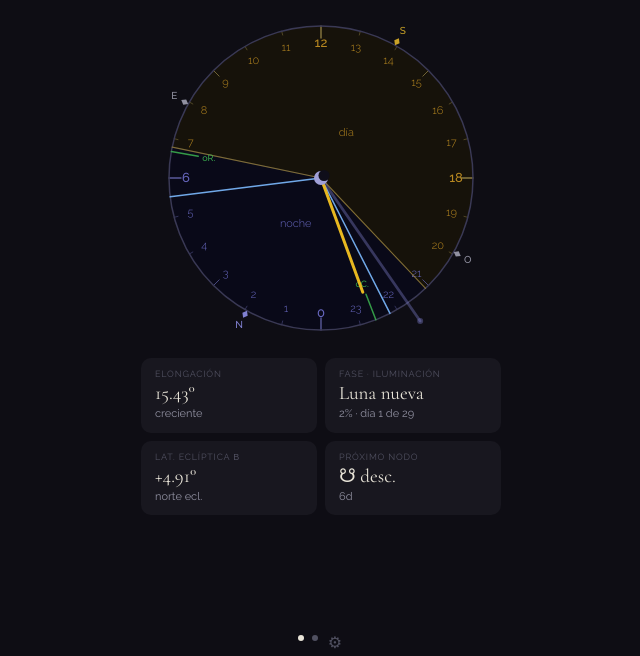
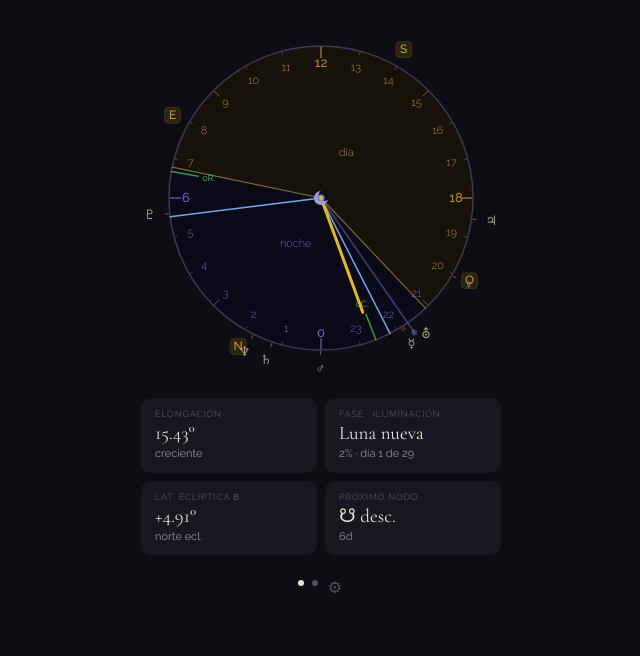
Before and after one commit to JavierNodoSedna/Polos-v1.1, a plain HTML site: page index.html in a window 1280 px wide. Shown: the part 205-861 px from the top of the page, without its empty margins (319-959 px from the left). After the commit the page ends 807 px from the top, so only its background shows below. Drawn offline with nearby package versions, Linux system fonts and the light colour scheme.

Commit message:
Add files via upload

```diff
--- a/index.html
+++ b/index.html
@@ -223,7 +223,7 @@ canvas{display:block}
     <div class="hora-central" id="lun-hora">—</div>
     <div class="pills-row" id="lun-pr3"></div>
   </div>
-  <canvas id="lun-cv" width="340" height="340"></canvas>
+  <canvas id="lun-cv" width="380" height="380"></canvas>
   <div class="grid">
     <div class="card">
       <div class="card-lbl">Elongación</div>
@@ -299,16 +299,12 @@ canvas{display:block}
       <span class="adj-lbl">Bloquear portrait</span>
       <button class="adj-toggle-btn" id="adj-portrait-btn">—</button>
     </div>
-    <div class="adj-row">
-      <span class="adj-lbl">Brújula (Lumina)</span>
-      <button class="adj-toggle-btn" id="adj-compass-btn">Desactivada</button>
-    </div>
   </div>
   <div class="adj-section">
     <div class="adj-title">Acerca de</div>
     <div class="adj-info">
       <div class="adj-info-row"><span class="adj-lbl">App</span><span class="adj-val">Polos</span></div>
-      <div class="adj-info-row"><span class="adj-lbl">Versión</span><span class="adj-val">0.3</span></div>
+      <div class="adj-info-row"><span class="adj-lbl">Versión</span><span class="adj-val">0.2</span></div>
       <div class="adj-info-row"><span class="adj-lbl">Motor</span><span class="adj-val">Jean Meeus, 1998</span></div>
     </div>
   </div>
@@ -359,7 +355,13 @@ canvas{display:block}
       <p>Marcan el azimut geográfico del orto y ocaso lunares. Referencia: N arriba, E a la derecha, S abajo, O a la izquierda — calculados por mediodía solar real.</p></div>
       <div class="sec"><div class="sec-t">Cardinales N · E · S · O</div>
       <p>Calculados a partir del mediodía solar real. En España con horario de verano cae ~14h. Los demás cardinales se derivan cada 6h.</p></div>
-      <div class="sec"><div class="sec-t">Cards</div><ul>
+      <div class="sec"><div class="sec-t">Planetas</div>
+      <p>Los ocho planetas y Plutón aparecen en el borde exterior de la esfera, en su posición horaria local (hora de tránsito). Se muestran con sus símbolos astronómicos clásicos:</p>
+      <p style="letter-spacing:.15em;font-size:15px;line-height:2.2;text-align:center">
+        ☿ Mercurio &nbsp; ♀ Venus &nbsp; ♂ Marte<br>
+        ♃ Júpiter &nbsp; ♄ Saturno<br>
+        ⛢ Urano &nbsp; ♆ Neptuno &nbsp; ♇ Plutón
+      </p></div>
         <li><b>Elongación</b> — ángulo geocéntrico Sol-Luna (coordenadas ecuatoriales).</li>
         <li><b>Fase e iluminación</b> — nombre de la fase y % iluminado.</li>
         <li><b>Latitud eclíptica β</b> — grados sobre (+) o bajo (−) la eclíptica.</li>
@@ -389,7 +391,7 @@ canvas{display:block}
       <p>Desliza izquierda/derecha para cambiar de reloj. También puedes tocar los puntos de abajo.</p></div>
     </div>
     <hr>
-    <p style="font-size:10px;color:var(--fg3);text-align:center">Lumina · Abril 2026</p>
+    <p style="font-size:10px;color:var(--fg3);text-align:center">Polos v0.3 · Mayo 2026</p>
   </div>
 </div>
 
@@ -543,12 +545,56 @@ function horiz(RA,Dec,L,lat){
   return{alt:asinD(sa),az:mod360(atan2D(-cosD(Dec)*sinD(H),cosD(lat)*sinD(Dec)-sinD(lat)*cosD(Dec)*cosD(H)))};
 }
 function moonAltAz(j,lat,lon){const m=moonPos(j),L=lst(j,lon),h=horiz(m.RA,m.Dec,L,lat);return{alt:h.alt+0.567,az:h.az};}
+
+// ══════════════════════════════════════════════════════════
+//  PLANETAS — VSOP87 truncado (Meeus cap. 33)
+// ══════════════════════════════════════════════════════════
+// Devuelve {RA, Dec} geocéntrico (grados) para cada planeta.
+// Precisión ~1° suficiente para representación visual en la esfera.
+// Longitud eclíptica geocéntrica del planeta (0-360°)
+function planetEclLon(J){
+  const T=(J-2451545)/36525;
+  const planets=[
+    {n:'Mercurio',s:'☿',L0:252.2509,r:149472.6746,a:0.38710,e:0.20563,i:7.005,Om:48.331,w:77.456},
+    {n:'Venus',   s:'♀',L0:181.9798,r:58517.8157, a:0.72333,e:0.00677,i:3.395,Om:76.680,w:131.564},
+    {n:'Marte',   s:'♂',L0:355.4330,r:19140.2993, a:1.52366,e:0.09341,i:1.850,Om:49.558,w:336.060},
+    {n:'Júpiter', s:'♃',L0:34.3515, r:3034.9057,  a:5.20260,e:0.04849,i:1.303,Om:100.464,w:14.331},
+    {n:'Saturno', s:'♄',L0:50.0774, r:1222.1138,  a:9.55491,e:0.05551,i:2.489,Om:113.666,w:93.057},
+    {n:'Urano',   s:'⛢',L0:314.0550,r:428.4120,   a:19.2184,e:0.04630,i:0.773,Om:74.006, w:173.005},
+    {n:'Neptuno', s:'♆',L0:304.3487,r:218.4862,   a:30.0700,e:0.00899,i:1.770,Om:131.784,w:48.120},
+    {n:'Plutón',  s:'♇',L0:238.9290,r:145.2078,   a:39.4817,e:0.24882,i:17.14,Om:110.299,w:224.068},
+  ];
+  // Tierra
+  const Le=mod360(100.4664+36000.7698*T),Me=mod360(357.5291+35999.0503*T);
+  const Ce=(1.9146-0.004817*T)*sinD(Me)+0.01998*sinD(2*Me);
+  const lTe=mod360(Le+Ce);
+  const rE=1.000001018*(1-0.01671*0.01671)/(1+0.016711*cosD(Me));
+  const xE=rE*cosD(lTe),yE=rE*sinD(lTe);
+
+  return planets.map(p=>{
+    const Lp=mod360(p.L0+p.r*T);
+    const Mp=mod360(Lp-p.w);
+    const Cp=(2*p.e-p.e*p.e*p.e/4)*sinD(Mp)+(5/4)*p.e*p.e*sinD(2*Mp);
+    const vp=mod360(Mp+Cp*(180/Math.PI));
+    const rp=p.a*(1-p.e*p.e)/(1+p.e*cosD(vp));
+    const uLon=mod360(vp+p.w);
+    // Heliocéntrico eclíptico (plano de la eclíptica, ignorar latitud para longitud)
+    const xh=rp*(cosD(p.Om)*cosD(uLon-p.Om)-sinD(p.Om)*sinD(uLon-p.Om)*cosD(p.i));
+    const yh=rp*(sinD(p.Om)*cosD(uLon-p.Om)+cosD(p.Om)*sinD(uLon-p.Om)*cosD(p.i));
+    // Geocéntrico → longitud eclíptica
+    const xg=xh-xE,yg=yh-yE;
+    const lon=mod360(atan2D(yg,xg));
+    return{n:p.n,s:p.s,lon};
+  });
+}
+
+
 function moonEvts(J0,lat,lon){
-  // Ventana: 48h centradas en J0 (medianoche UTC del día local).
-  // Paso 2 min → 1440 pasos. Bisección 22 iter → precisión <0.1s.
+  // Ventana 48h: desde J0-0.5 (mediodía UTC día anterior) hasta J0+1.5 (mediodía UTC día siguiente)
+  // Paso 2 min → 1440 pasos. Garantiza capturar cualquier orto/ocaso del día local.
   const step=2/1440,nSteps=1440;
-  const jStart=J0-0.5; // 12h antes de medianoche = mediodía UTC del día anterior
-  let pv=null,rises=[],sets=[];
+  const jStart=J0-0.5;
+  let pv=null,ev=[];
   for(let i=0;i<=nSteps;i++){
     const j=jStart+i*step,{alt:ac,az}=moonAltAz(j,lat,lon);
     if(pv!==null){
@@ -556,21 +602,17 @@ function moonEvts(J0,lat,lon){
         let lo=jStart+(i-1)*step,hi=j;
         for(let k=0;k<22;k++){const m=(lo+hi)/2;moonAltAz(m,lat,lon).alt<0?lo=m:hi=m;}
         const jEx=(lo+hi)/2,{az:azEx}=moonAltAz(jEx,lat,lon);
-        rises.push({jd:jEx,az:azEx});
+        ev.push({type:'rise',jd:jEx,az:azEx});
       } else if(pv.a>=0&&ac<0){
         let lo=jStart+(i-1)*step,hi=j;
         for(let k=0;k<22;k++){const m=(lo+hi)/2;moonAltAz(m,lat,lon).alt>=0?lo=m:hi=m;}
         const jEx=(lo+hi)/2,{az:azEx}=moonAltAz(jEx,lat,lon);
-        sets.push({jd:jEx,az:azEx});
+        ev.push({type:'set',jd:jEx,az:azEx});
       }
     }
     pv={a:ac};
   }
-  // Etiquetar con tipo para compatibilidad con el resto del código
-  return [
-    ...rises.map(e=>({...e,type:'rise'})),
-    ...sets.map(e=>({...e,type:'set'}))
-  ];
+  return ev;
 }
 function moonHL(J,lon,RA,mH){const T=(J-2451545)/36525,L=mod360(280.46061837+360.98564736629*(J-2451545)+0.000387933*T*T+lon),H=((L-RA)%360+360)%360;return mH+(H>180?H-360:H)/15;}
 function hAng(h){return -Math.PI/2+((h-12)/24)*2*Math.PI}
@@ -618,8 +660,8 @@ function getC(){
 // ══════════════════════════════════════════════════════════
 function drawLunar(hS,rH,sH,mH,isDia,hMoon,mVis,beta,mRD,mSD){
   const cv=document.getElementById('lun-cv'),ctx=cv.getContext('2d');
-  const cx=170,cy=170,rD=152,rN=135,rL=104,c=getC();
-  ctx.clearRect(0,0,340,340);
+  const cx=190,cy=190,rD=152,rN=135,rL=104,c=getC();
+  ctx.clearRect(0,0,380,380);
   const aR=hAng(rH),aS=hAng(sH);
   ctx.beginPath();ctx.arc(cx,cy,rD,0,2*Math.PI);ctx.fillStyle=c.bg;ctx.fill();
   ctx.beginPath();ctx.moveTo(cx,cy);ctx.arc(cx,cy,rD,aR,aS,false);ctx.closePath();ctx.fillStyle=c.df;ctx.fill();
@@ -632,10 +674,15 @@ function drawLunar(hS,rH,sH,mH,isDia,hMoon,mVis,beta,mRD,mSD){
   ctx.font='300 11px Raleway,sans-serif';
   ctx.fillStyle=c.nD;ctx.fillText('día',cx+rL*0.5*Math.cos(hAng(mH)),cy+rL*0.5*Math.sin(hAng(mH)));
   ctx.fillStyle=c.nN;ctx.fillText('noche',cx+rL*0.5*Math.cos(hAng(mH+12)),cy+rL*0.5*Math.sin(hAng(mH+12)));
-  [{l:'S',h:mH,col:c.cS},{l:'O',h:mH+6,col:c.cEO},{l:'N',h:mH+12,col:c.cN},{l:'E',h:mH-6,col:c.cEO}].forEach(({l,h,col})=>{
-    const an=hAng(h),mx=cx+(rD+4)*Math.cos(an),my=cy+(rD+4)*Math.sin(an);
-    ctx.save();ctx.translate(mx,my);ctx.rotate(an+Math.PI/2);ctx.beginPath();ctx.moveTo(0,-4);ctx.lineTo(3,0);ctx.lineTo(0,4);ctx.lineTo(-3,0);ctx.closePath();ctx.fillStyle=col;ctx.fill();ctx.restore();
-    ctx.font='500 10px Raleway,sans-serif';ctx.textAlign='center';ctx.textBaseline='middle';ctx.fillStyle=col;ctx.fillText(l,cx+(rD+16)*Math.cos(an),cy+(rD+16)*Math.sin(an));
+  const dk=!document.documentElement.classList.contains('light');
+  [{l:'S',h:mH},{l:'O',h:mH+6},{l:'N',h:mH+12},{l:'E',h:mH-6}].forEach(({l,h})=>{
+    const an=hAng(h),mx=cx+(rD+18)*Math.cos(an),my=cy+(rD+18)*Math.sin(an);
+    const bw=16,bh=16,br=4;
+    ctx.beginPath();ctx.roundRect(mx-bw/2,my-bh/2,bw,bh,br);
+    ctx.fillStyle=dk?'rgba(200,160,30,0.15)':'rgba(150,110,10,0.12)';ctx.fill();
+    ctx.strokeStyle=dk?'rgba(200,160,30,0.35)':'rgba(150,110,10,0.30)';ctx.lineWidth=0.5;ctx.stroke();
+    ctx.font='500 12px Raleway,sans-serif';ctx.textAlign='center';ctx.textBaseline='middle';
+    ctx.fillStyle=c.cS;ctx.fillText(l,mx,my);
   });
   // Radios solares (orto/ocaso) — amarillo tenue
   if(rH!==undefined){const a=hAng(rH);ctx.beginPath();ctx.moveTo(cx,cy);ctx.lineTo(cx+rD*Math.cos(a),cy+rD*Math.sin(a));ctx.strokeStyle=c.solRad;ctx.lineWidth=1.2;ctx.lineCap='round';ctx.stroke();}
@@ -656,40 +703,48 @@ function drawLunar(hS,rH,sH,mH,isDia,hMoon,mVis,beta,mRD,mSD){
   function azAng(az){return hAng(mH+12-az/360*24);}
   if(mRD&&mRD.az!==undefined){const a=azAng(mRD.az);ctx.beginPath();ctx.moveTo(cx,cy);ctx.lineTo(cx+rD*Math.cos(a),cy+rD*Math.sin(a));ctx.strokeStyle=c.mRise;ctx.lineWidth=1.5;ctx.lineCap='round';ctx.stroke();}
   if(mSD&&mSD.az!==undefined){const a=azAng(mSD.az);ctx.beginPath();ctx.moveTo(cx,cy);ctx.lineTo(cx+rD*Math.cos(a),cy+rD*Math.sin(a));ctx.strokeStyle=c.mRise;ctx.lineWidth=1.5;ctx.lineCap='round';ctx.stroke();}
-  const bc=Math.max(-5.1,Math.min(5.1,beta)),mLen=rD*(1+(bc/5.1)*0.15),aM=hAng(hMoon);
+  const bc=Math.max(-5.1,Math.min(5.1,beta)),mLen=rD*(1+(bc/5.1)*0.08),aM=hAng(hMoon);
   const tx=cx+mLen*Math.cos(aM),ty=cy+mLen*Math.sin(aM);
   ctx.save();ctx.globalAlpha=mVis?1:0.38;
-  ctx.beginPath();ctx.moveTo(cx,cy);ctx.lineTo(tx,ty);ctx.strokeStyle=c.hM;ctx.lineWidth=2.8;ctx.lineCap='round';ctx.stroke();
+  ctx.beginPath();ctx.moveTo(cx,cy);ctx.lineTo(tx,ty);ctx.strokeStyle=c.hM;ctx.lineWidth=2;ctx.lineCap='round';ctx.stroke();
   ctx.beginPath();ctx.arc(tx,ty,3,0,2*Math.PI);ctx.fillStyle=c.hM;ctx.fill();
   ctx.restore();
   const aSun=hAng(hS);ctx.beginPath();ctx.moveTo(cx,cy);ctx.lineTo(cx+(rD*0.80)*Math.cos(aSun),cy+(rD*0.80)*Math.sin(aSun));ctx.strokeStyle=c.hS;ctx.lineWidth=3;ctx.lineCap='round';ctx.stroke();
   if(isDia){ctx.beginPath();ctx.arc(cx,cy,6,0,2*Math.PI);ctx.fillStyle='#e8b820';ctx.fill();for(let i=0;i<8;i++){const a=(i/8)*2*Math.PI;ctx.beginPath();ctx.moveTo(cx+9*Math.cos(a),cy+9*Math.sin(a));ctx.lineTo(cx+13*Math.cos(a),cy+13*Math.sin(a));ctx.strokeStyle='#e8b820';ctx.lineWidth=2;ctx.stroke();}}
   else{ctx.beginPath();ctx.arc(cx,cy,7,0,2*Math.PI);ctx.fillStyle=c.mc;ctx.fill();ctx.beginPath();ctx.arc(cx+3,cy-2.5,5.5,0,2*Math.PI);ctx.fillStyle=c.bgc;ctx.fill();}
-  // ── Punto Sur brújula (TP-13) ──────────────────────────
-  // heading = grados desde Norte magnético. Sur magnético = heading + 180.
-  // En la esfera el Sur solar está en hAng(mH). El punto se coloca en la
-  // corona exterior (rD+10) en la posición azimutal correspondiente al Sur magnético.
-  // azimut 0=N → posición hAng(mH+12); azimut 180=S → posición hAng(mH).
-  if(COMPASS.active && COMPASS.heading!=null){
-    // heading = azimut del Norte magnético.
-    // Queremos el Sur: Norte + 180. azAng mapea azimut→ángulo esfera
-    // donde azimut 180 (Sur) cae exactamente en hAng(mH) = cardinal S solar.
-    const surMag=COMPASS.heading; // heading ES el Norte → surMag apunta al Sur opuesto
-    const aSur=hAng(mH+12-surMag/360*24);
-    const rPunto=rD+10;
-    const px=cx+rPunto*Math.cos(aSur),py=cy+rPunto*Math.sin(aSur);
-    const dk=!document.documentElement.classList.contains('light');
-    // Halo tenue
-    ctx.beginPath();ctx.arc(px,py,7,0,2*Math.PI);
-    ctx.fillStyle=dk?'rgba(128,128,208,0.18)':'rgba(80,80,176,0.15)';ctx.fill();
-    // Punto principal
-    ctx.beginPath();ctx.arc(px,py,4,0,2*Math.PI);
-    ctx.fillStyle=dk?'#8080d0':'#5050b0';ctx.fill();
-    // Letra S pequeña
-    ctx.font='500 8px Raleway,sans-serif';ctx.textAlign='center';ctx.textBaseline='middle';
-    ctx.fillStyle=dk?'#e8e4d8':'#2a2418';
-    ctx.fillText('S',cx+(rD+24)*Math.cos(aSur),cy+(rD+24)*Math.sin(aSur));
-  }
+  ctx.beginPath();ctx.arc(cx,cy,3.5,0,2*Math.PI);ctx.fillStyle=c.hM;ctx.fill();
+  ctx.beginPath();ctx.arc(cx,cy,2,0,2*Math.PI);ctx.fillStyle=c.hS;ctx.fill();
+
+  // ── Planetas en el borde exterior ──────────────────────
+  const J=jdNow(),pls=planetEclLon(J);
+  const plAngs=pls.map(p=>({...p,a:azAng(p.lon)}));
+  const rSym=rD+20,minSep=15;
+  const placed=[];
+  plAngs.forEach(p=>{
+    let a=p.a,r=rSym;
+    for(let iter=0;iter<16;iter++){
+      const px=cx+r*Math.cos(a),py=cy+r*Math.sin(a);
+      const clash=placed.find(q=>{const dx=px-q.x,dy=py-q.y;return Math.sqrt(dx*dx+dy*dy)<minSep;});
+      if(!clash)break;
+      // Alternar: par→angular, impar→radial
+      if(iter%2===0){
+        const da=Math.sign(Math.sin(a-clash.a||0.01));
+        a+=da*minSep/r;
+      } else {
+        r+=minSep*0.6;
+      }
+    }
+    placed.push({x:cx+r*Math.cos(a),y:cy+r*Math.sin(a),a,r,s:p.s,oa:p.a});
+  });
+  placed.forEach(p=>{
+    const r0=rD+1,r1=rD+5;
+    ctx.beginPath();ctx.moveTo(cx+r0*Math.cos(p.oa),cy+r0*Math.sin(p.oa));
+    ctx.lineTo(cx+r1*Math.cos(p.oa),cy+r1*Math.sin(p.oa));
+    ctx.strokeStyle='rgba(210,120,40,0.65)';ctx.lineWidth=1;ctx.lineCap='butt';ctx.stroke();
+    ctx.font='500 13px serif';ctx.textAlign='center';ctx.textBaseline='middle';
+    ctx.fillStyle=dk?'rgba(200,190,160,0.82)':'rgba(90,80,60,0.82)';
+    ctx.fillText(p.s,p.x,p.y);
+  });
 }
 
 // ══════════════════════════════════════════════════════════
@@ -796,93 +851,19 @@ function lunarMonthDay(JD){
     if(jd<=JD){jdPrev=jd;break;}
   }
   if(!jdPrev) jdPrev=findNewMoon(2451550.09765+(k0-1)*LUNATION);
-  // Luna nueva siguiente
-  const jdNext=findNewMoon(2451550.09765+(k0+1)*LUNATION);
-  const duracion=Math.round(jdNext-jdPrev); // 29 o 30
+  // Luna nueva siguiente a jdPrev — buscar la primera que sea > jdPrev
+  let jdNext=null;
+  for(let k=k0-1;k<=k0+2;k++){
+    const jd=findNewMoon(2451550.09765+k*LUNATION);
+    if(jd>jdPrev){jdNext=jd;break;}
+  }
+  const duracion=Math.round(jdNext-jdPrev); // siempre 29 o 30
   // Comparar medianoche UTC de la LN con medianoche UTC de hoy
   // así el día cambia a las 00:00 UTC y no depende de la hora de la LN
   const jdPrevMidnight=Math.floor(jdPrev-0.5)+0.5;
   const jdNowMidnight=Math.floor(JD-0.5)+0.5;
   const dia=Math.round(jdNowMidnight-jdPrevMidnight); // 0=día de LN, 1=día siguiente…
   return{dia:Math.max(1,Math.min(dia,duracion)),duracion};
-}
-
-// ══════════════════════════════════════════════════════════
-//  BRÚJULA (TP-13 · TP-15 · TP-16 · TP-17)
-// ══════════════════════════════════════════════════════════
-const COMPASS={
-  active:false,      // brújula funcionando
-  heading:null,      // grados desde el Norte magnético (0-360), null = sin datos
-  supported:true,    // false si el dispositivo no tiene magnetómetro
-};
-
-function compassHeadingFromEvent(e){
-  // webkitCompassHeading (iOS) es directo, grados desde norte, 0-360
-  if(e.webkitCompassHeading!=null) return e.webkitCompassHeading;
-  // alpha (Android, etc.) — ángulo de rotación Z, hay que convertir
-  // alpha=0 significa que el dispositivo apunta al norte
-  if(e.alpha!=null) return (360-e.alpha)%360;
-  return null;
-}
-
-function startCompass(){
-  // iOS 13+ requiere permiso explícito
-  if(typeof DeviceOrientationEvent!=='undefined' &&
-     typeof DeviceOrientationEvent.requestPermission==='function'){
-    DeviceOrientationEvent.requestPermission()
-      .then(state=>{
-        if(state==='granted'){
-          window.addEventListener('deviceorientation',onOrientation,true);
-          COMPASS.active=true;
-          syncCompassBtn();
-        } else {
-          COMPASS.supported=false;
-          syncCompassBtn();
-        }
-      })
-      .catch(()=>{COMPASS.supported=false;syncCompassBtn();});
-  } else if(typeof DeviceOrientationEvent!=='undefined'){
-    // Android / escritorio: no requiere permiso
-    window.addEventListener('deviceorientation',onOrientation,true);
-    COMPASS.active=true;
-    syncCompassBtn();
-  } else {
-    // Dispositivo sin soporte (TP-17)
-    COMPASS.supported=false;
-    syncCompassBtn();
-  }
-}
-
-function stopCompass(){
-  window.removeEventListener('deviceorientation',onOrientation,true);
-  COMPASS.active=false;
-  COMPASS.heading=null;
-  syncCompassBtn();
-}
-
-let _compassWatchdog=null;
-function onOrientation(e){
-  const h=compassHeadingFromEvent(e);
-  if(h==null){
-    // Evento llega pero sin datos — magnetómetro ausente (TP-17)
-    if(_compassWatchdog===null){
-      _compassWatchdog=setTimeout(()=>{
-        if(COMPASS.heading===null){COMPASS.supported=false;stopCompass();syncCompassBtn();}
-        _compassWatchdog=null;
-      },3000);
-    }
-    return;
-  }
-  if(_compassWatchdog){clearTimeout(_compassWatchdog);_compassWatchdog=null;}
-  COMPASS.heading=h;
-}
-
-function syncCompassBtn(){
-  const btn=document.getElementById('adj-compass-btn');
-  if(!btn)return;
-  if(!COMPASS.supported){btn.textContent='No disponible';btn.disabled=true;return;}
-  btn.disabled=false;
-  btn.textContent=COMPASS.active?'Activa':'Desactivada';
 }
 
 // ══════════════════════════════════════════════════════════
@@ -930,13 +911,12 @@ function updateLunar(){
     const J0=Math.floor(J+0.5)-0.5; // medianoche UTC del día local
     const ev=moonEvts(J0,LUN.lat,LUN.lon);
     const jMid=J0+(rH+sH)/(2*24); // mediodía solar en JD
-    // Seleccionar el rise y set más cercanos al mediodía solar del día
-    const closest=(arr,type)=>{
-      const f=arr.filter(e=>e.type===type);
+    const closest=(type)=>{
+      const f=ev.filter(e=>e.type===type);
       if(!f.length)return null;
       return f.reduce((a,b)=>Math.abs(a.jd-jMid)<Math.abs(b.jd-jMid)?a:b);
     };
-    const r=closest(ev,'rise'),s=closest(ev,'set');
+    const r=closest('rise'),s=closest('set');
     LUN.mRD=r?{hL:msH(jdMs(r.jd)),ms:jdMs(r.jd),az:r.az}:null;
     LUN.mSD=s?{hL:msH(jdMs(s.jd)),ms:jdMs(s.jd),az:s.az}:null;
   }
@@ -1065,13 +1045,6 @@ function updateHorae(){
     if(on&&screen.orientation&&screen.orientation.lock) screen.orientation.lock('portrait').catch(()=>{});
     syncPortraitBtn();
   });
-  // Botón brújula (TP-13/15/16/17)
-  const adjCompass=document.getElementById('adj-compass-btn');
-  adjCompass.addEventListener('click',()=>{
-    if(!COMPASS.supported){return;}
-    if(COMPASS.active) stopCompass();
-    else startCompass();
-  });
 })();
 
 // ── Estado y saved list unificados ────────────────────────
@@ -1119,10 +1092,6 @@ updateLunar();updateHorae();
   sp.addEventListener("click",dismiss);
   setTimeout(dismiss,3000);
 })();
-setInterval(()=>{
-  // Con brújula activa refrescar Lumina a 1s para que el punto se mueva suavemente
-  if(COMPASS.active) updateLunar();
-},1000);
 setInterval(updateLunar,5000);
 setInterval(updateHorae,1000);  // Horae necesita resolución de 1s para la aguja
 </script>
```
